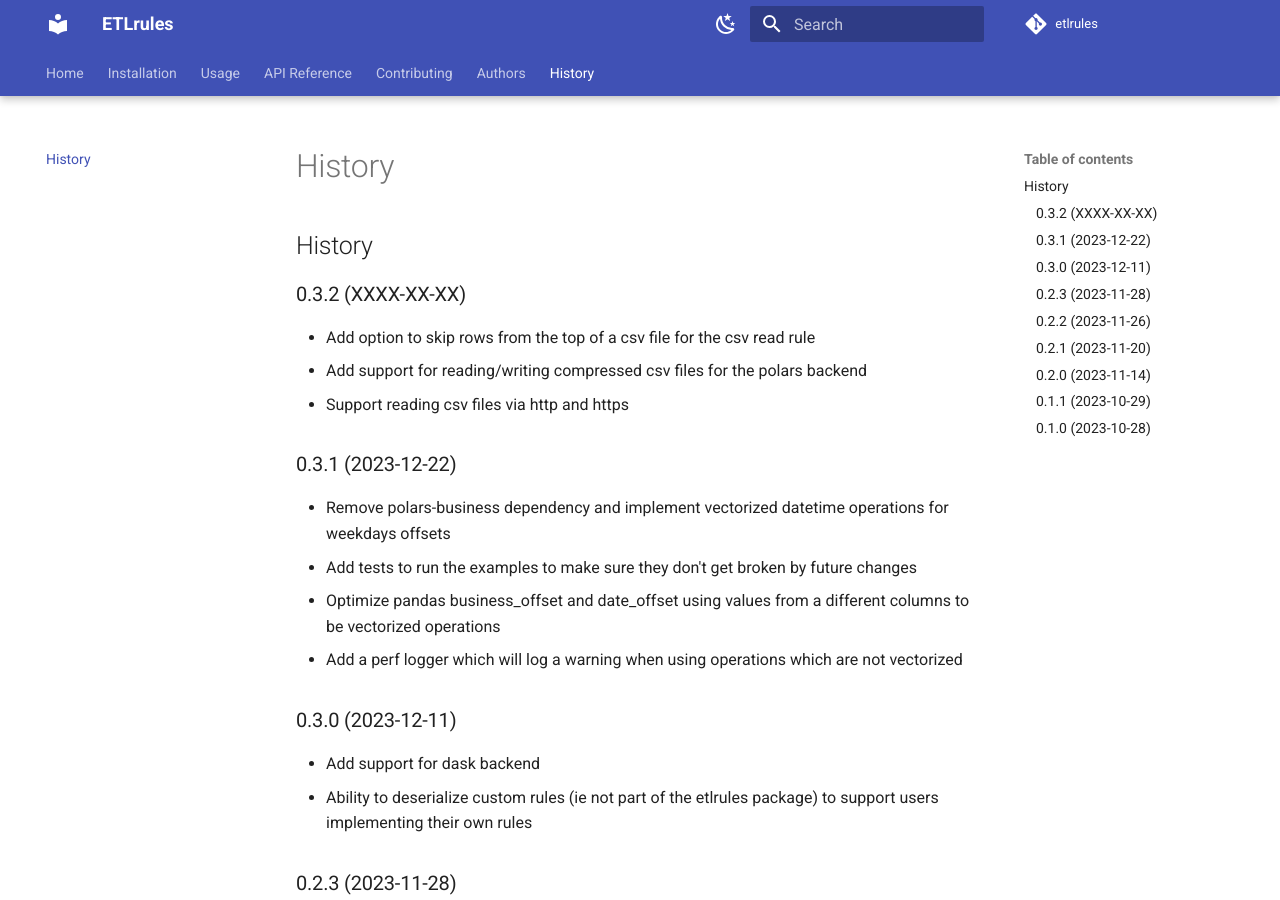
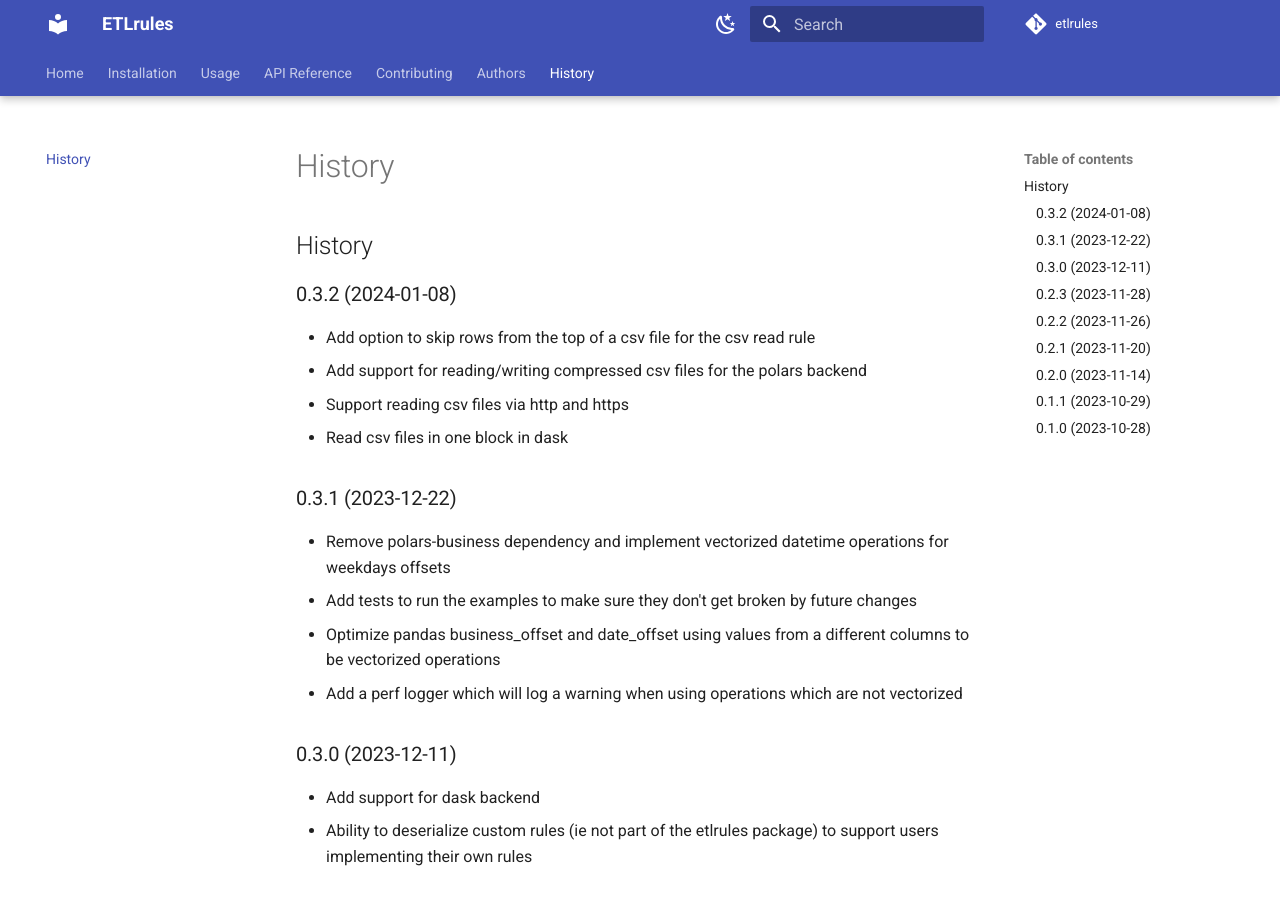
Before and after one commit to ciprianmiclaus2/etlrules, an MkDocs documentation site: the page built from docs/history.md, in a window 1280 px wide and 900 px high. Built offline with MkDocs 1.6.1 and Material for MkDocs 9.7.7, drawn with Linux system fonts in a browser that asks for light colours; comment, search, counter and statistics services are not loaded; the version menu is left out.

Commit message:
Prepare for release 0.3.2

```diff
--- a/HISTORY.md
+++ b/HISTORY.md
@@ -1,10 +1,11 @@
 # History
 
-## 0.3.2 (XXXX-XX-XX)
+## 0.3.2 (2024-01-08)
 
 * Add option to skip rows from the top of a csv file for the csv read rule
 * Add support for reading/writing compressed csv files for the polars backend
 * Support reading csv files via http and https
+* Read csv files in one block in dask
 
 ## 0.3.1 (2023-12-22)
 
--- a/etlrules/__init__.py
+++ b/etlrules/__init__.py
@@ -12,7 +12,7 @@ from .runner import load_plan, run_plan
 
 __author__ = """Ciprian Miclaus"""
 __email__ = "ciprianm@gmail.com"
-__version__ = "0.3.1"
+__version__ = "0.3.2"
 
 
 __all__ = [
--- a/pyproject.toml
+++ b/pyproject.toml
@@ -1,6 +1,6 @@
 [project]
 name = "etlrules"
-version = "0.3.1"
+version = "0.3.2"
 description = "A python ETL rule engine operating with data frames."
 authors = [{name = "Ciprian Miclaus", email = "ciprianm@gmail.com"}]
 readme = "README.md"
```
